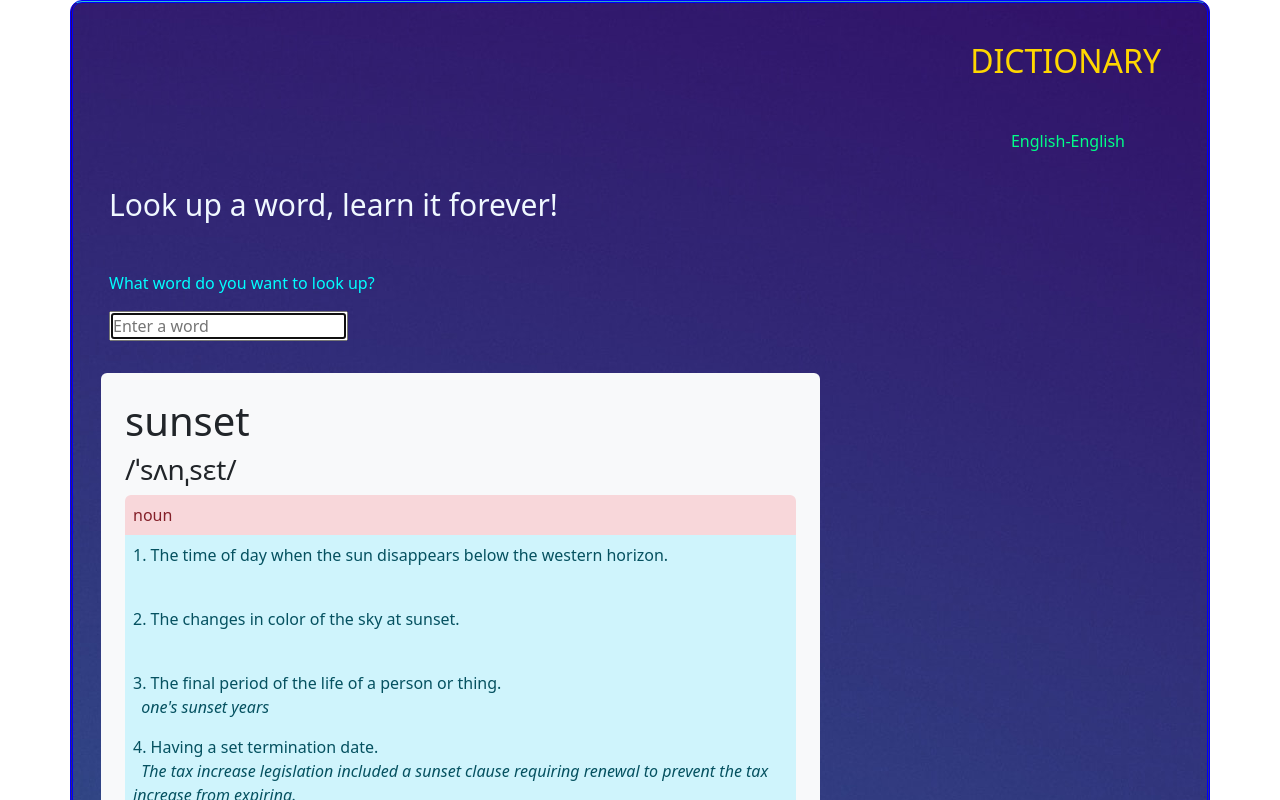
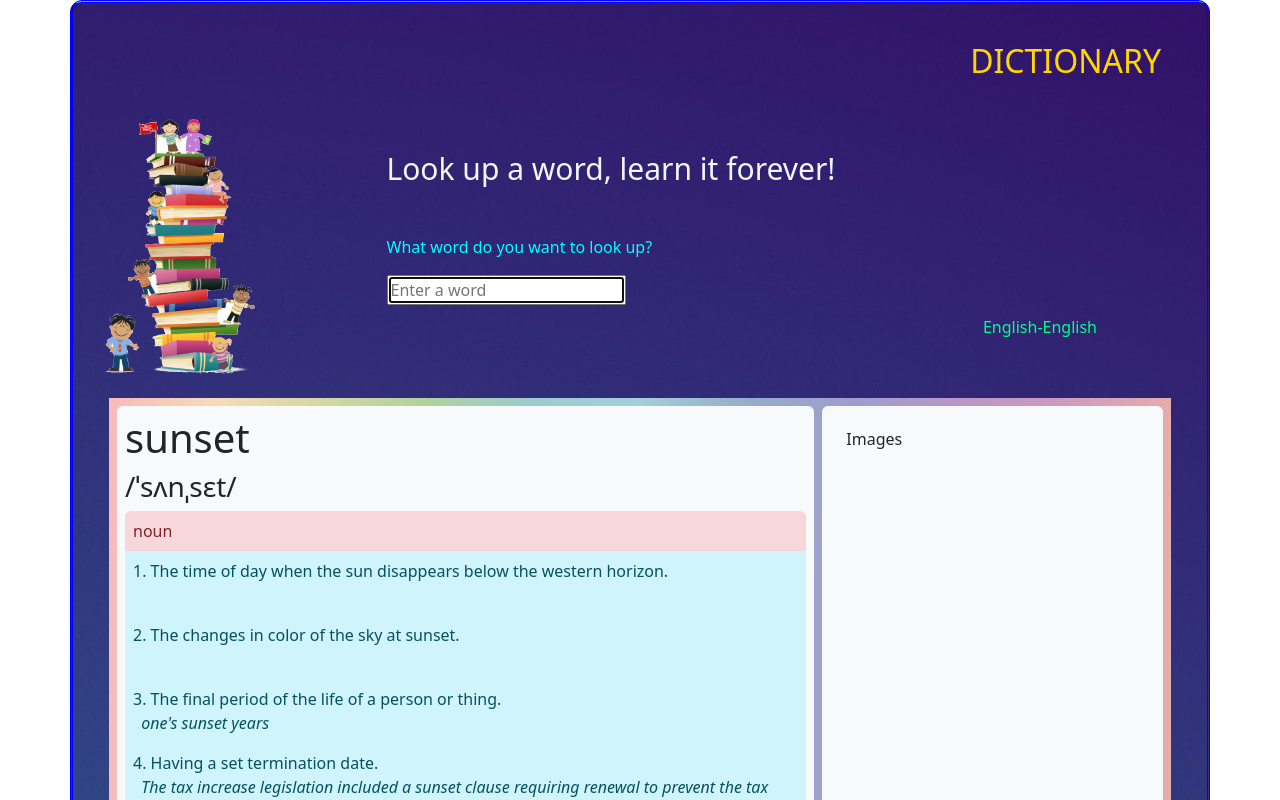
Before and after one commit to fenilaphilip/Dictionary, a React (Create React App) app: page / in a window 1280 px wide. Shown: the top 800 px of the page. Built offline with nearby package versions, Linux system fonts and the light colour scheme.

Commit message:
Modified the appearance

```diff
--- a/src/App.css
+++ b/src/App.css
@@ -18,9 +18,10 @@
   padding: 10px;
   text-align: right;
 }
-.icon {
+.logo {
   text-align: right;
-  padding: 10px;
+  max-width: 150px;
+  max-height: 350px;
 }
 .card-text {
   color: aqua;
@@ -31,3 +32,19 @@
   font-weight: 400;
   font-size: 30px;
 }
+.meaningshow {
+  background: linear-gradient(
+    90deg,
+    #f7babc,
+    #f5dbb7 10%,
+    #d5d7a1 20%,
+    #aed29e 30%,
+    #9ccbcf 40%,
+    #a3cfd9 50%,
+    #96adc9 60%,
+    #9e9dce 70%,
+    #b798c7 80%,
+    #ce9abf 90%,
+    #e5adab
+  );
+}
--- a/src/App.js
+++ b/src/App.js
@@ -74,13 +74,26 @@ export default function App() {
 
   return (
     <div className="App container col-m-8">
-      <header className="App-header m-4">DICTIONARY</header>
-      <div className="sub-header">English-English</div>
-      <div className="card-body m-4">
-        <h5 className="card-title mt-4">Look up a word, learn it forever!</h5>
-        <p className="card-text mt-4 pt-4">What word do you want to look up?</p>
-        <Search setResults={setResults} />
+      <header className="App-header m-4">DICTIONARY </header>
+
+      <div className="row m-2">
+        <div className="col-3">
+          <img
+            src={require("./childrens-books-clip-art.png")}
+            alt="logo"
+            className="logo"
+          />
+        </div>
+        <div className="col m-2">
+          <h5 className="card-title mt-4">Look up a word, learn it forever!</h5>
+          <p className="card-text mt-4 pt-4">
+            What word do you want to look up?
+          </p>
+          <Search setResults={setResults} />
+          <div className="sub-header">English-English</div>
+        </div>
       </div>
+
       <Result results={results} />
     </div>
   );
--- a/src/Result.js
+++ b/src/Result.js
@@ -4,8 +4,8 @@ import Meaning from "./Meaning";
 export default function Result(props) {
   if (props.results !== null) {
     return (
-      <div className="row p-2 m-2">
-        <div className="bg-light rounded col-lg-8 p-4">
+      <div className="meaningshow row p-2 m-4">
+        <div className="bg-light rounded col-lg-8 me-2 p-2">
           <h1>{props.results.word}</h1>
           <h3>{props.results.phonetic}</h3>
           {props.results.meanings.map(function(element) {
@@ -18,6 +18,9 @@ export default function Result(props) {
             );
           })}
         </div>
+        <div className="bg-light rounded col p-4">
+          <h6>Images</h6>
+        </div>
       </div>
     );
   }
```
Also changed, not shown: src/childrens-books-clip-art.png (added), src/magnifying-glass-book.png (added).
